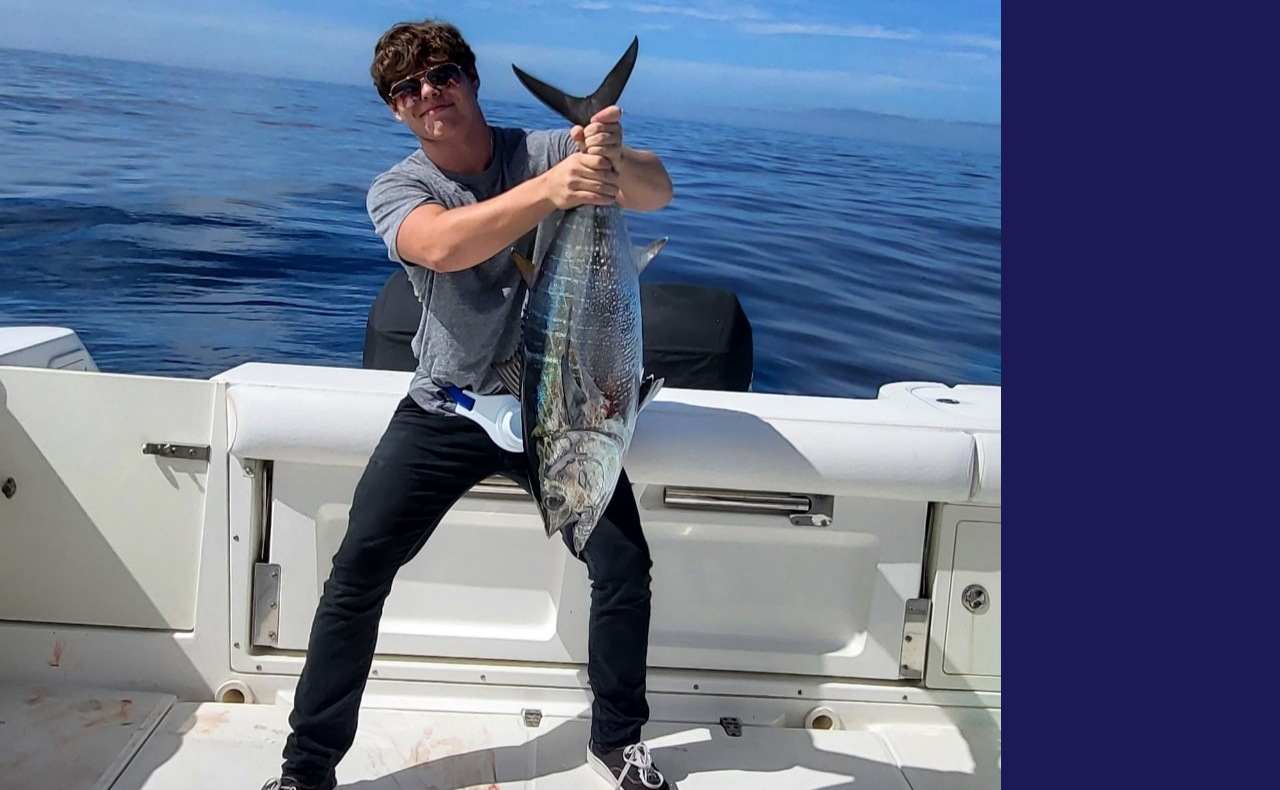
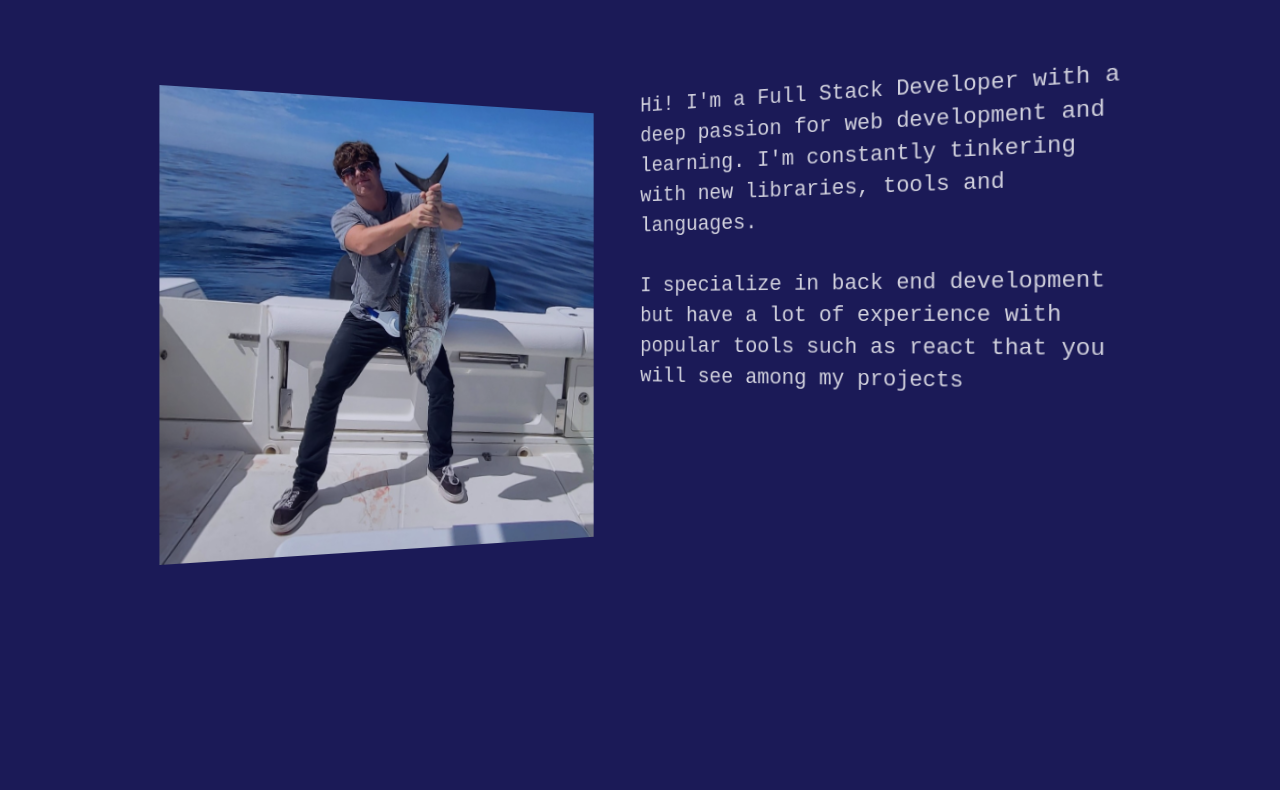
Before and after one commit to charleswt/Portfolio-Website, a website: page index.html in a window 1280 px wide. Shown: the part 75-865 px from the top of the page. After the commit the page ends 800 px from the top, so only its background shows below. Drawn offline with Linux system fonts and the light colour scheme.

Commit message:
added some styling

```diff
--- a/assets/styles/css/style.css
+++ b/assets/styles/css/style.css
@@ -59,6 +59,7 @@ header {
   position: fixed;
   justify-content: space-between;
   max-width: 1250px;
+  width: 100%;
   margin: auto;
   left: 0;
   right: 0;
@@ -192,6 +193,7 @@ header {
 }
 
 .message-me-dropdown {
+  z-index: -1;
   padding-top: 1rem;
   display: flex;
   position: absolute;
@@ -203,3 +205,68 @@ header {
 .message-me-dropdown li a img {
   height: 3rem;
 }
+
+@media screen and (width <= 850px) {
+  header {
+
+  }
+}
+
+/* ABOUT */
+
+.about-me img {
+  mask-image: linear-gradient(to left, rgba(0, 0, 0, 0), rgb(27, 26, 87) 50%);
+  max-height: 450px;
+}
+
+.about-me p {
+  color: white;
+  line-height: 2rem;
+  font-size: 1.4rem;
+  position: relative;
+  max-width: 500px;
+}
+
+.about-me img {
+  --a: 8deg;
+  aspect-ratio: 1;
+  transform: perspective(1000px) rotate3d(var(--r,0,1),0,calc(var(--i,2)*var(--a)));
+  -webkit-mask:
+    linear-gradient(135deg,#000c 40%,#000,#000c 60%)
+    100% 100%/250% 250%;
+  transition: .4s;
+  cursor: pointer;
+}
+
+.about-me p {
+  --a: 8deg;
+  aspect-ratio: 1;
+  transform: perspective(1000px) rotate3d(var(--r,0,1),0,calc(var(--i,-2)*var(--a)));
+  -webkit-mask:
+    linear-gradient(135deg,#000c 40%,#000,#000c 60%)
+    100% 100%/250% 250%;
+  transition: .4s;
+  cursor: pointer;
+}
+
+.about-me img:hover .about-me img {
+    --i: -1;
+  -webkit-mask-position: 0 0;
+}
+
+#about {
+  height: 100vh;
+}
+
+.about-me {
+  height: 100%;
+  display: flex;
+  justify-content: center;
+  align-items: center;
+}
+
+@media screen and (width >= 1px){
+  .about-me p, .about-me img {
+    position: none;
+  }
+}
--- a/index.html
+++ b/index.html
@@ -19,7 +19,6 @@
             <p class="menu-5">t</p>
             </a>
           <a class="menu-obj-2" href="#projects">
-            <p></p>
             <p class="menu-6"> P</p>
             <p class="menu-7">r</p>
             <p class="menu-8">o</p>
@@ -58,13 +57,18 @@
       </span>
     </header>
     <main>
-        <div class="top"><img src="./assets/images/top.svg" alt="Back To Top"></div>
-        <div id="about">
+      <div id="about">
+        <div class="top">
+          <img src="./assets/images/top.svg" alt="Back To Top">
+        </div>
+        <div class="about-me">
             <img src="./assets/images/profile.jpg" alt="profile">
             <p>Hi! I'm a Full Stack Developer with a deep passion for web development and learning. I'm constantly tinkering with new libraries, tools and languages.
             <br></br>
             I specialize in back end development but have a lot of experience with popular tools such as react that you will see among my projects</p>
         </div>
+      </div>
+        </div>
     </main>
     <script src="./src/scripts/scroll.js"></script>
   </body>
--- a/src/scripts/scroll.js
+++ b/src/scripts/scroll.js
@@ -4,8 +4,7 @@ function checkPosition() {
     let position = window.scrollY
     if (window.scrollY >=31 && topButton.style.display !== "block") {
         topButton.style.display = 'block';
-        console.log('its working')
-    } else if (window.scrollY <=30){
+    } else if (window.scrollY <= 30){
         topButton.style.display = 'none';
     }
 }
```
